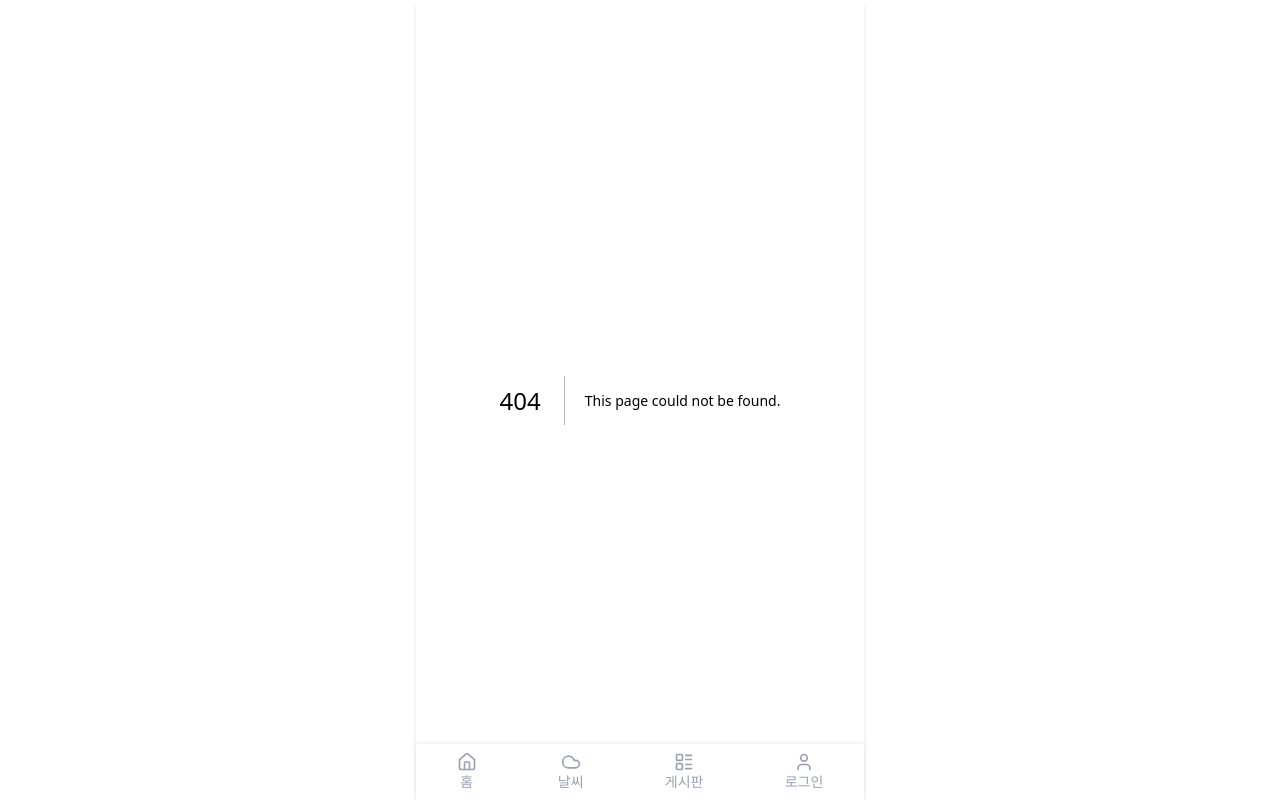
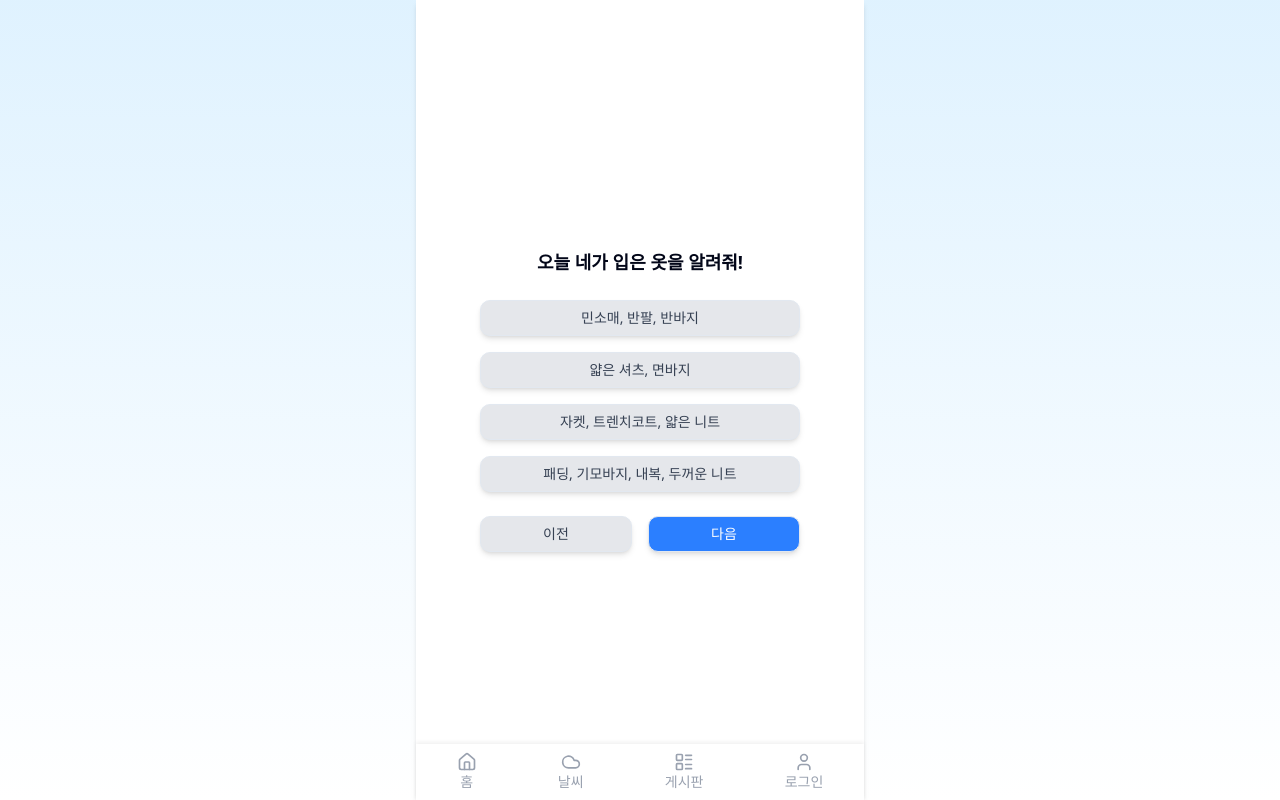
Before and after one commit to dev-vming/eat-the-weather, a Next.js app: page /onboarding/step1 in a window 1280 px wide. Before the commit this address had no page. Built offline with nearby package versions, Linux system fonts and the light colour scheme.

Commit message:
feat: #6 onboarding 퍼블리싱 - 각 페이지 경로 생성 및 분할 - onboarding, step1, step2, step3 퍼블리싱

```diff
--- a/app/onboarding/page.tsx
+++ b/app/onboarding/page.tsx
@@ -1,4 +1,46 @@
+'use client';
+import { useRouter } from 'next/navigation';
+import React from 'react';
+import ChoiceButton from './components/ChoiceButton';
+import Image from 'next/image';
+
 function Onboarding() {
-  return <div>Onboarding</div>;
+  const router = useRouter();
+
+  const handleStartOnboarding = () => {
+    router.push('/onboarding/step1'); // Step1 페이지로 이동
+  };
+
+  const handleSkipOnboarding = () => {
+    router.push('/'); // 랜딩 페이지로 이동
+  };
+
+  return (
+    <div className="flex flex-col items-center justify-center h-screen px-6 bg-white">
+      <p className="text-center text-lg font-semibold mb-2 leading-relaxed">
+        너의 정보를 살짝 더 알려줄래? <br />
+        날씨별로 더 적합한 옷차림을 추천해줄 수 있어!
+      </p>
+      <p className="text-center text-sm text-gray-500">
+        물론, 비밀로 해도 가입은 가능해!
+      </p>
+      <Image src="/logoImg.png" alt="Logo" width={200} height={200} />
+      <div className="space-y-4 w-full max-w-xs">
+        <ChoiceButton
+          className="w-full py-3 bg-blue-500 text-white rounded-lg shadow-md hover:bg-blue-600 hover:text-white"
+          onClick={handleStartOnboarding}
+        >
+          좋아! 알려줄게
+        </ChoiceButton>
+        <ChoiceButton
+          className="w-full py-3 bg-gray-200 text-gray-700 rounded-lg shadow-md hover:bg-gray-400 hover:text-gray-900"
+          onClick={handleSkipOnboarding}
+        >
+          괜찮아, 나중에 할래!
+        </ChoiceButton>
+      </div>
+    </div>
+  );
 }
+
 export default Onboarding;
--- /dev/null
+++ b/app/onboarding/step1/page.tsx
@@ -0,0 +1,54 @@
+'use client';
+
+import ChoiceButton from '../components/ChoiceButton';
+import { useRouter } from 'next/navigation';
+
+function OnboardingStep1() {
+  const router = useRouter();
+
+  const handlePrevious = () => {
+    router.push('/onboarding');
+  };
+
+  const handleNext = () => {
+    router.push('/onboarding/step2');
+  };
+
+  return (
+    <div className="flex flex-col items-center justify-center h-screen px-6 bg-white">
+      <p className="text-center text-lg font-semibold mb-6">
+        오늘 네가 입은 옷을 알려줘!
+      </p>
+      <div className="space-y-4 w-full max-w-xs">
+        <ChoiceButton className="w-full py-3 bg-gray-200 text-gray-700 rounded-lg shadow-md hover:bg-gray-300">
+          민소매, 반팔, 반바지
+        </ChoiceButton>
+        <ChoiceButton className="w-full py-3 bg-gray-200 text-gray-700 rounded-lg shadow-md hover:bg-gray-300">
+          얇은 셔츠, 면바지
+        </ChoiceButton>
+        <ChoiceButton className="w-full py-3 bg-gray-200 text-gray-700 rounded-lg shadow-md hover:bg-gray-300">
+          자켓, 트렌치코트, 얇은 니트
+        </ChoiceButton>
+        <ChoiceButton className="w-full py-3 bg-gray-200 text-gray-700 rounded-lg shadow-md hover:bg-gray-300">
+          패딩, 기모바지, 내복, 두꺼운 니트
+        </ChoiceButton>
+      </div>
+      <div className="flex justify-between w-full max-w-xs mt-6 space-x-4">
+        <ChoiceButton
+          className="flex-1 py-2 bg-gray-200 text-gray-700 rounded-lg shadow-md hover:bg-gray-300"
+          onClick={handlePrevious}
+        >
+          이전
+        </ChoiceButton>
+        <ChoiceButton
+          className="flex-1 py-2 bg-blue-500 text-white rounded-lg shadow-md hover:bg-blue-600"
+          onClick={handleNext}
+        >
+          다음
+        </ChoiceButton>
+      </div>
+    </div>
+  );
+}
+
+export default OnboardingStep1;
--- /dev/null
+++ b/app/onboarding/step2/page.tsx
@@ -0,0 +1,51 @@
+'use client';
+
+import ChoiceButton from '../components/ChoiceButton';
+import { useRouter } from 'next/navigation';
+
+function OnboardingStep2() {
+  const router = useRouter();
+
+  const handlePrevious = () => {
+    router.push('/onboarding/step1');
+  };
+
+  const handleNext = () => {
+    router.push('/onboarding/step3');
+  };
+
+  return (
+    <div className="flex flex-col items-center justify-center h-screen px-6 bg-white">
+      <p className="text-center text-lg font-semibold mb-6">
+        오늘 입은 옷 어땠어?
+      </p>
+      <div className="space-y-4 w-full max-w-xs">
+        <ChoiceButton className="w-full py-3 bg-gray-200 text-gray-700 rounded-lg shadow-md hover:bg-gray-300">
+          더웠어
+        </ChoiceButton>
+        <ChoiceButton className="w-full py-3 bg-gray-200 text-gray-700 rounded-lg shadow-md hover:bg-gray-300">
+          적당했어
+        </ChoiceButton>
+        <ChoiceButton className="w-full py-3 bg-gray-200 text-gray-700 rounded-lg shadow-md hover:bg-gray-300">
+          추웠어
+        </ChoiceButton>
+      </div>
+      <div className="flex justify-between w-full max-w-xs mt-6 space-x-4">
+        <ChoiceButton
+          className="flex-1 py-2 bg-gray-200 text-gray-700 rounded-lg shadow-md hover:bg-gray-300"
+          onClick={handlePrevious}
+        >
+          이전
+        </ChoiceButton>
+        <ChoiceButton
+          className="flex-1 py-2 bg-blue-500 text-white rounded-lg shadow-md hover:bg-blue-600"
+          onClick={handleNext}
+        >
+          다음
+        </ChoiceButton>
+      </div>
+    </div>
+  );
+}
+
+export default OnboardingStep2;
--- /dev/null
+++ b/app/onboarding/step3/page.tsx
@@ -0,0 +1,33 @@
+'use client';
+import ChoiceButton from '../components/ChoiceButton';
+import { useRouter } from 'next/navigation';
+
+function OnboardingStep3() {
+  const router = useRouter();
+  const handleButtonClick = () => {
+    router.push('/');
+  };
+  return (
+    <div className="flex flex-col items-center justify-center h-screen px-6 bg-white">
+      <p className="text-center text-lg font-semibold mb-4">
+        너는 더위를 / 추위를 <br />
+        많이 타는 편이구나?!
+      </p>
+      <p className="text-center text-sm text-gray-500 mb-6">
+        앞으로 이 결과를 바탕으로 <br />
+        날씨를 알려줄게!
+      </p>
+      <p className="text-center text-xs text-gray-400 mb-8">
+        이 정보는 "마이페이지"에서 변경할 수 있어!
+      </p>
+      <ChoiceButton
+        className="w-full max-w-xs py-3 bg-blue-500 text-white rounded-lg shadow-md hover:bg-blue-600"
+        onClick={handleButtonClick}
+      >
+        고마워! 잘 부탁해!
+      </ChoiceButton>
+    </div>
+  );
+}
+
+export default OnboardingStep3;
--- a/app/page.tsx
+++ b/app/page.tsx
@@ -1,4 +1,4 @@
-"use client"
+'use client';
 
 import Link from 'next/link';
 
@@ -23,6 +23,9 @@ export default function HomePage() {
           <li>
             <Link href="/my-page">마이페이지</Link>
           </li>
+          <li>
+            <Link href="/onboarding">onboarding</Link>
+          </li>
         </ul>
       </div>
     </main>
```
Lines whose indentation alone changed are shown as unchanged.
